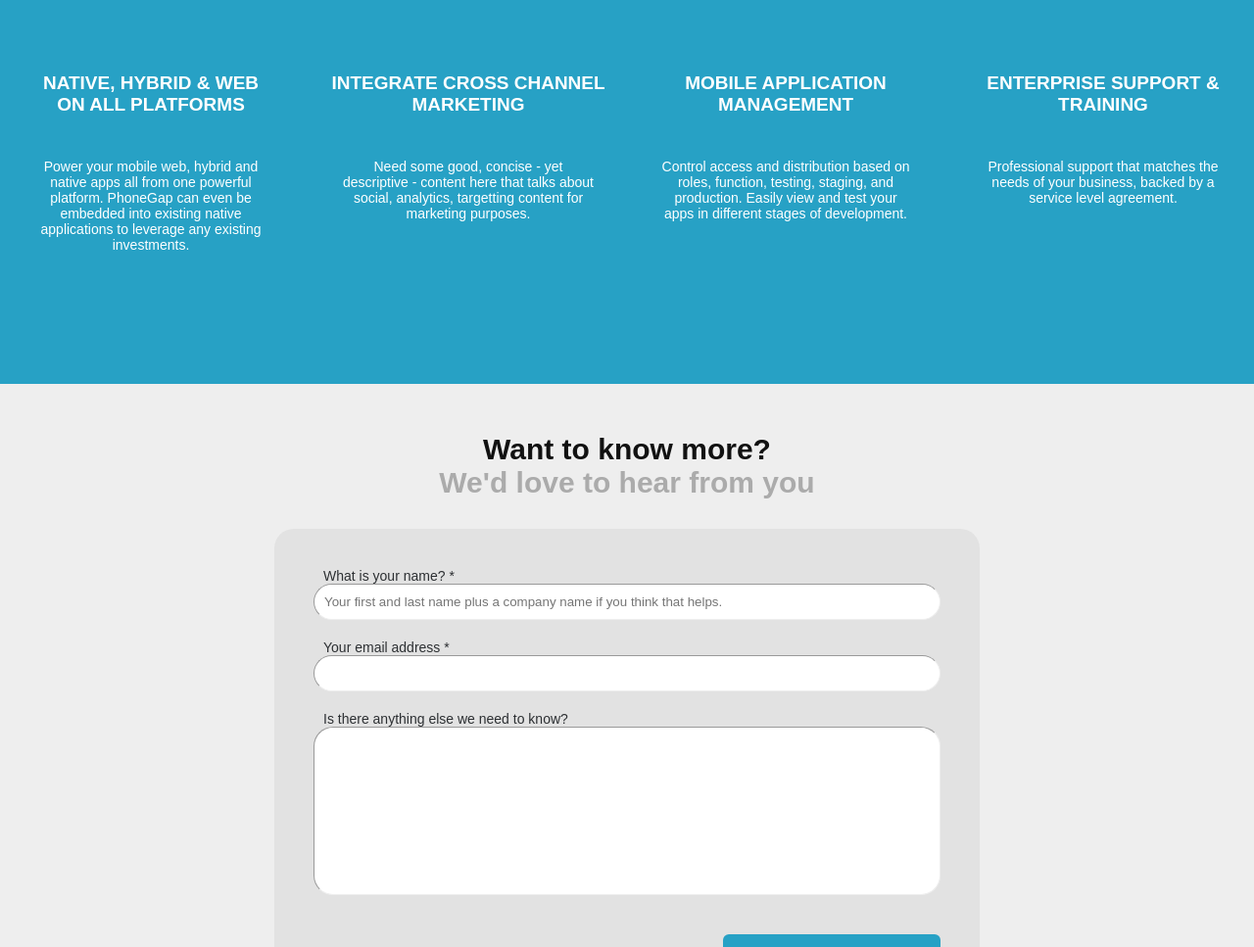
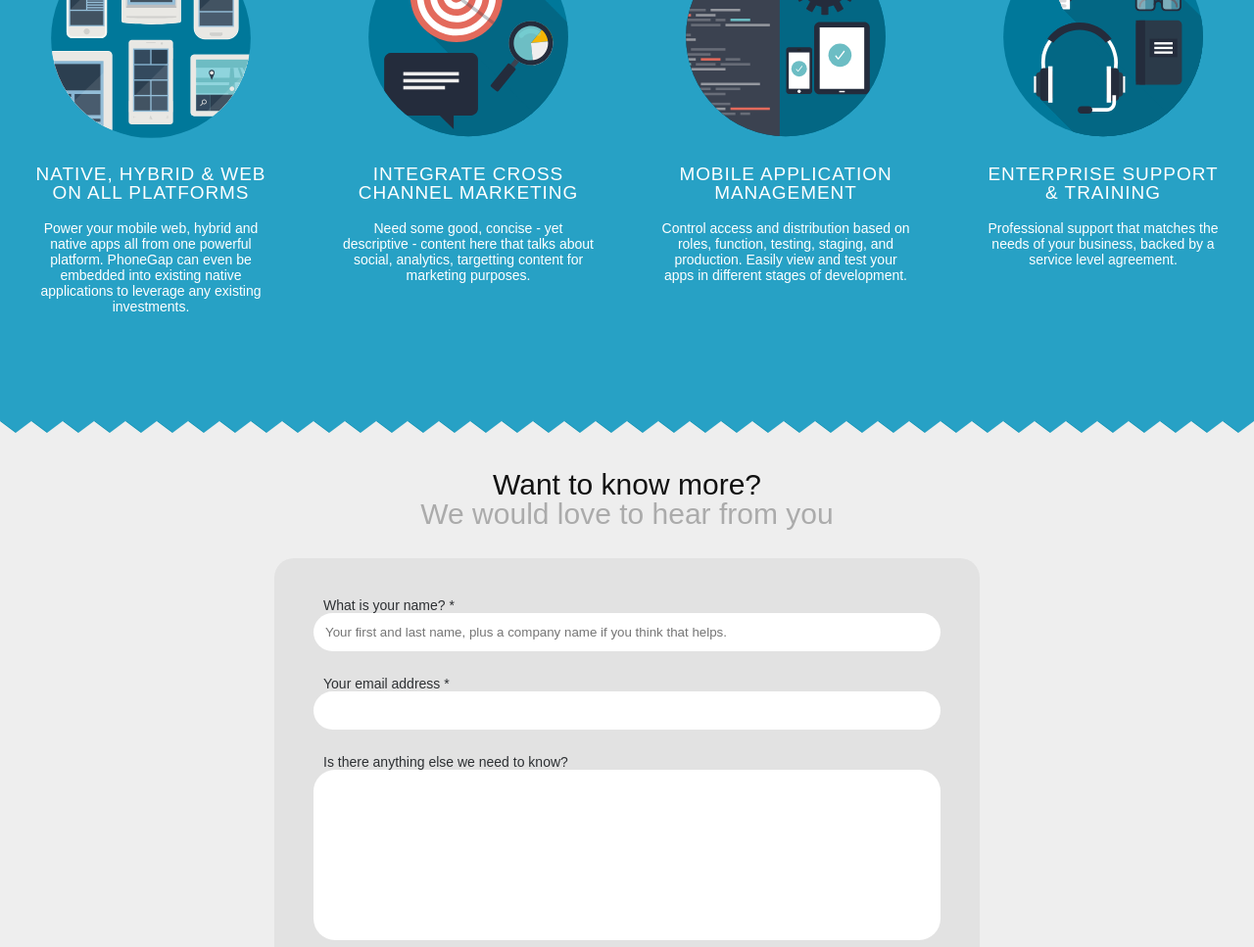
Before and after one commit to nitobi/phonegap-enterprise-landing-page, a website: page index.html in a window 1280 px wide. Shown: the part 705-1672 px from the top of the page at 98% size. Drawn offline with Linux system fonts and the light colour scheme.

Commit message:
tone of styling updates
added feature images, added sawtooth, updated font styling, updated
form styling, cleaned out old images,

```diff
--- a/css/base.css
+++ b/css/base.css
@@ -2,15 +2,12 @@ body {
     margin:0;
     padding:0;
 }
-
 * {
     font-family: source-sans-pro, sans-serif;
 }
-
 *:focus {
     outline: 0;
 }
-
 body {
     margin:0;
     padding:0;
@@ -60,6 +57,13 @@ header a.home-link:before {
     display:inline-block;
     margin:20px 0 20px 0;
     text-shadow:0px 1px 0px #006889;
+    cursor: hand;
+}
+.joni-btn:hover {
+    text-transform:uppercase;
+    text-decoration:none;
+    background:#ee3551;
+    text-shadow:none;
 }
 footer {
     background:#333;
@@ -67,7 +71,12 @@ footer {
 h2, h3, h4 {
     display:block;
     text-align:center;
+    line-height: 1em;
 }
+h3 {
+    line-height: 1em;
+}
+
 h4 {
     color:#ccc;
 }
@@ -77,12 +86,12 @@ textarea {
     display:block;
     resize: none;
 }
-input[type=text], textarea {
+input[type=text], input[type=email], textarea {
     width:100%;
-    padding:10px;
-    border:1px inset;
-    border-radius:20px;
-    margin-bottom:20px;
+    padding:12px;
+    border:0px;
+    border-radius:22px;
+    margin-bottom:25px;
 }
 input[type=submit] {
     float:right;
--- a/css/contact.css
+++ b/css/contact.css
@@ -1,6 +1,7 @@
 
 #contact {
-    background:#eee;
+    background:#eee url(../images/triangle.svg) repeat-x top center;
+    background-size: 32px 12px;
 }
 #contact h3 {
     padding-top:50px;
@@ -9,11 +10,13 @@
     margin:0;
     font-size:2.143em;
     color:#111;
+    font-weight: 100;
 }
 
 #contact h4 {
     color:#ababab;
     margin:0 0 30px;
+    font-weight: 100;
 }
 #contact-form {
     padding:40px;
--- a/css/features.css
+++ b/css/features.css
@@ -9,15 +9,25 @@
     margin:0;
     text-transform:uppercase;
     font-size:2.413em;
-    padding:70px;
+    padding:80px 0px 40px 0px;
+    font-weight: 600;
 }
 
 #features h3 {
     text-transform:uppercase;
     font-size:1.357em;
+    font-weight: 100;
+    letter-spacing: 0.05em;
 }
 
 #features p {
     text-align:center;
-    padding:25px;
+    padding:0 25px 0 25;
+    font-weight: 100;
 }
+
+#features img.center {
+  display: block;
+  margin-left: auto;
+  margin-right: auto;
+}
--- a/css/hero.css
+++ b/css/hero.css
@@ -1,17 +1,25 @@
 
 #hero {
     background:#2d3033;
-    padding-top: 50px;
+    padding: 50px 40px 0px 20px;
 }
 
 #hero h1 {
     font-size:3.571em;
     color:#fff;
     line-height: 0.9em;
+    font-weight: 600;
 }
 
 #hero p {
     font-size:2.071em;
     color:#d0d0d0;
     line-height: 1.23em;
+    font-weight: 100;
 }
+
+#hero img.hero {
+  display: block;
+  margin-left: auto;
+  margin-right: auto;
+}
--- a/index.html
+++ b/index.html
@@ -18,7 +18,7 @@
 
 <div id=hero class="row around">
     <div class=column-6--hand>
-        <img src="images/hero.svg" alt=PhoneGap Enterprise>
+        <img src="images/hero.svg" width="500px" class="hero" alt=PhoneGap Enterprise>
     </div>
     <div class=column-6--hand>
         <h1>PhoneGap Enterprise</h1>
@@ -33,24 +33,28 @@
     <h2>Enterprise-worthy Features</h2>
     <div class="row">
         <div class=column-3--hand>
-            <h3>Native, Hybrid &amp; Web<br> on all platforms</h3>
+            <img src="images/feature1.svg" width="220px" class="center" alt=Mobile First>
+            <h3>Native, Hybrid &amp; Web</br> on all platforms</h3>
             <p>Power your mobile web, hybrid and native apps all from one powerful
             platform. PhoneGap can even be embedded into existing native applications
             to leverage any existing investments.</p>
         </div>
         <div class=column-3--hand>
-            <h3>Integrate cross channel marketing</h3>
+            <img src="images/feature2.svg" width="220px" class="center" alt=Cross Channel Marketing Integration>
+            <h3>Integrate cross</br> channel marketing</h3>
             <p>Need some good, concise - yet descriptive - content here that talks about
             social, analytics, targetting content for marketing purposes.</p>
         </div>
         <div class=column-3--hand>
-            <h3>Mobile application management</h3>
+            <img src="images/feature3.svg" width="220px" class="center" alt=Application Management>
+            <h3>Mobile application </br> management</h3>
             <p>Control access and distribution based on roles, function, testing, staging,
             and production. Easily view and test your apps in different stages of
             development.</p>
         </div>
         <div class=column-3--hand>
-            <h3>Enterprise support &amp; training</h3>
+            <img src="images/feature4.svg" width="220px" class="center" alt=Enterprise Support & Training>
+            <h3>Enterprise support </br> &amp; training</h3>
             <p>Professional support that matches the needs of your business, backed
             by a service level agreement.</p>
         </div>
@@ -59,12 +63,12 @@
 
 <div id=contact>
     <h3>Want to know more?</h3>
-    <h4>We'd love to hear from you</h4>
+    <h4>We would love to hear from you</h4>
     <form id=contact-form>
         <label for=contact-name>What is your name? *</label>
-        <input type=text name=contact[name] id=contact-name placeholder="Your first and last name plus a company name if you think that helps.">
+        <input type=text name=contact[name] id=contact-name placeholder="Your first and last name, plus a company name if you think that helps.">
         <label for=contact-email>Your email address *</label>
-        <input type=text name=contact[email] id=contact-email>
+        <input type=email name=contact[email] id=contact-email>
         <label for=contact-info>Is there anything else we need to know?</label>
         <textarea name=contact[info] id=contact-info rows=10></textarea>
         <input class=joni-btn type=submit name=submit value="SEND MESSAGE">
```
Also changed, not shown: images/feature1.png (deleted), images/feature1.svg (added), images/feature2.png (deleted), images/feature2.svg (added), images/feature3.png (deleted), images/feature3.svg (added), images/feature4.png (deleted), images/feature4.svg (added), images/triangle.svg (added).
